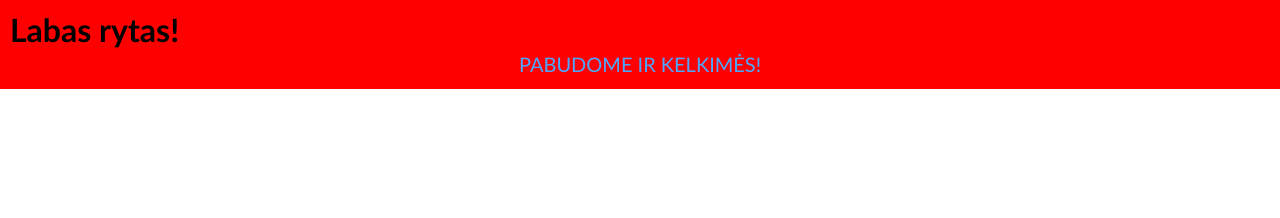
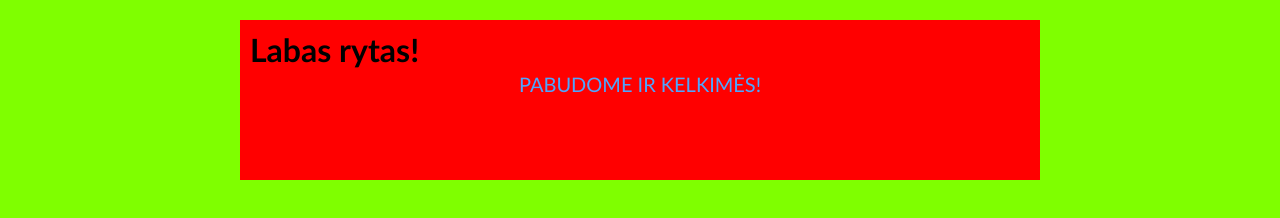
Before and after one commit to KasparasDijokas/pirmasis-front-end-testas, a plain HTML site: page index.html in a window 1280 px wide. Drawn offline with Linux system fonts and the light colour scheme.

Commit message:
step 3 complete

```diff
--- a/css/main.css
+++ b/css/main.css
@@ -1,5 +1,13 @@
+body {
+    background: chartreuse;
+}
+
 .container {
     background-color: red;
+    display: inline-block;
+    width: 800px;
+    margin: 20px calc((100% - 800px) / 2) 0;
+    height: 20vh;
     padding: 10px;
 }
 
```
Lines whose indentation alone changed are shown as unchanged.
